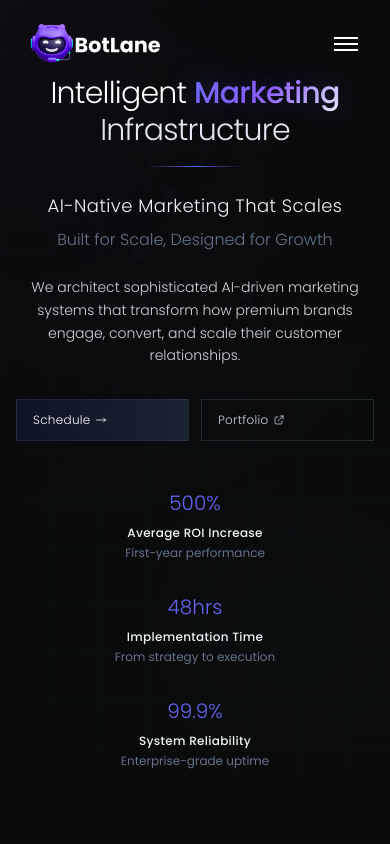
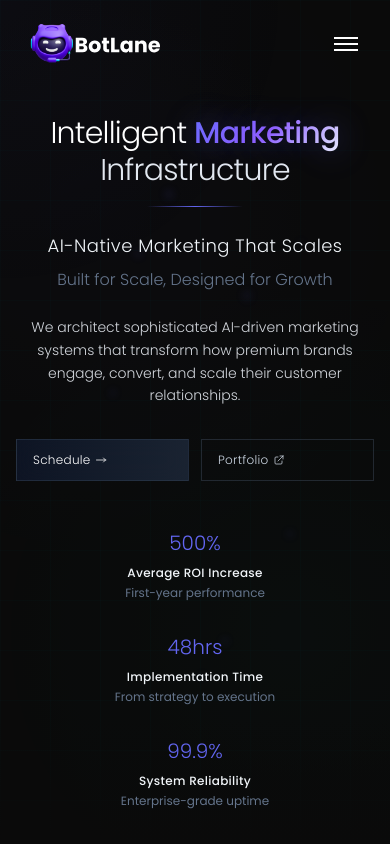
Before and after one commit to vedventures/botlane, a Next.js app: page / in a window 390 px wide. Shown: the top 844 px of the page. Built offline with nearby package versions, Linux system fonts and the light colour scheme.

Commit message:
Add mobile spacing between navbar and hero text
- Added pt-20 sm:pt-0 to hero section main content container
- Provides proper visual separation on mobile devices
- Maintains centered layout on desktop screens

```diff
--- a/src/components/HeroSection.tsx
+++ b/src/components/HeroSection.tsx
@@ -90,7 +90,7 @@ const HeroSection = () => {
 
       {/* Main Content */}
       <motion.div
-        className="relative z-10 text-center px-4 sm:px-6 md:px-8 max-w-5xl mx-auto"
+        className="relative z-10 text-center px-4 sm:px-6 md:px-8 max-w-5xl mx-auto pt-20 sm:pt-0"
         variants={containerVariants}
         initial="hidden"
         animate="visible"
```
